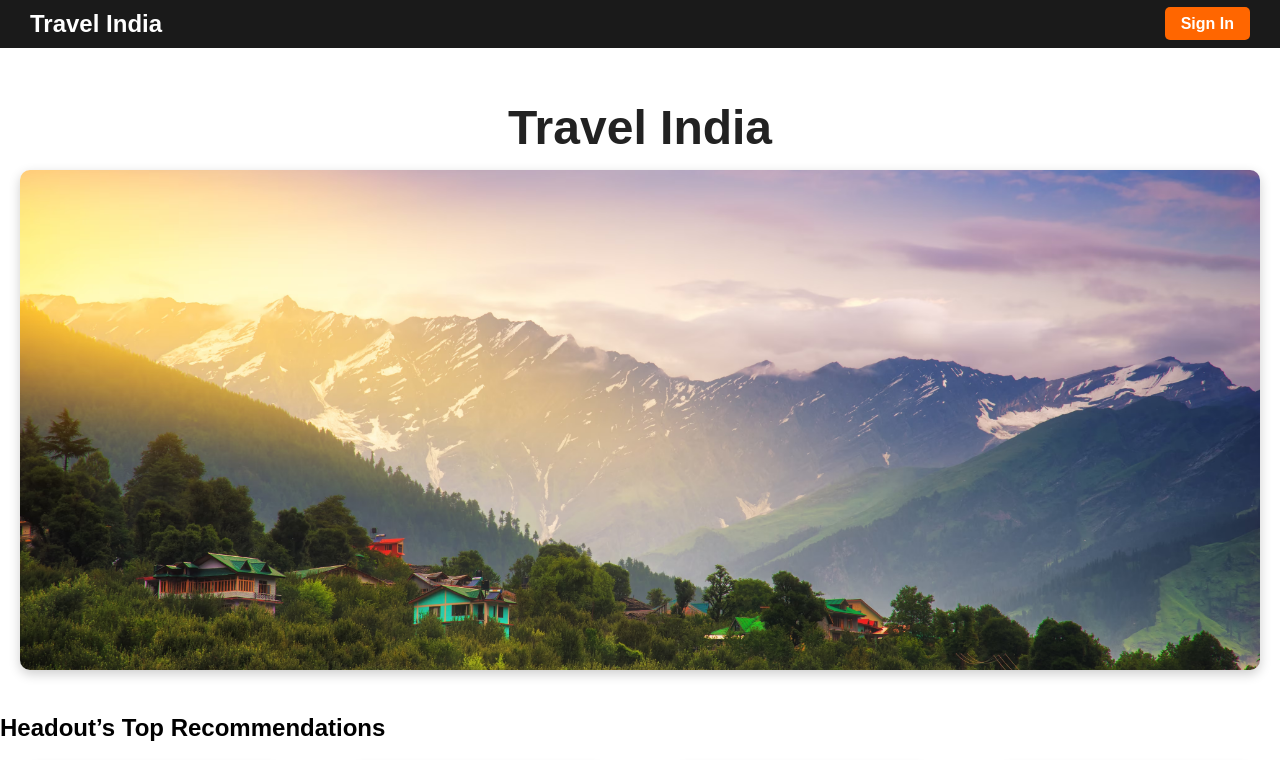
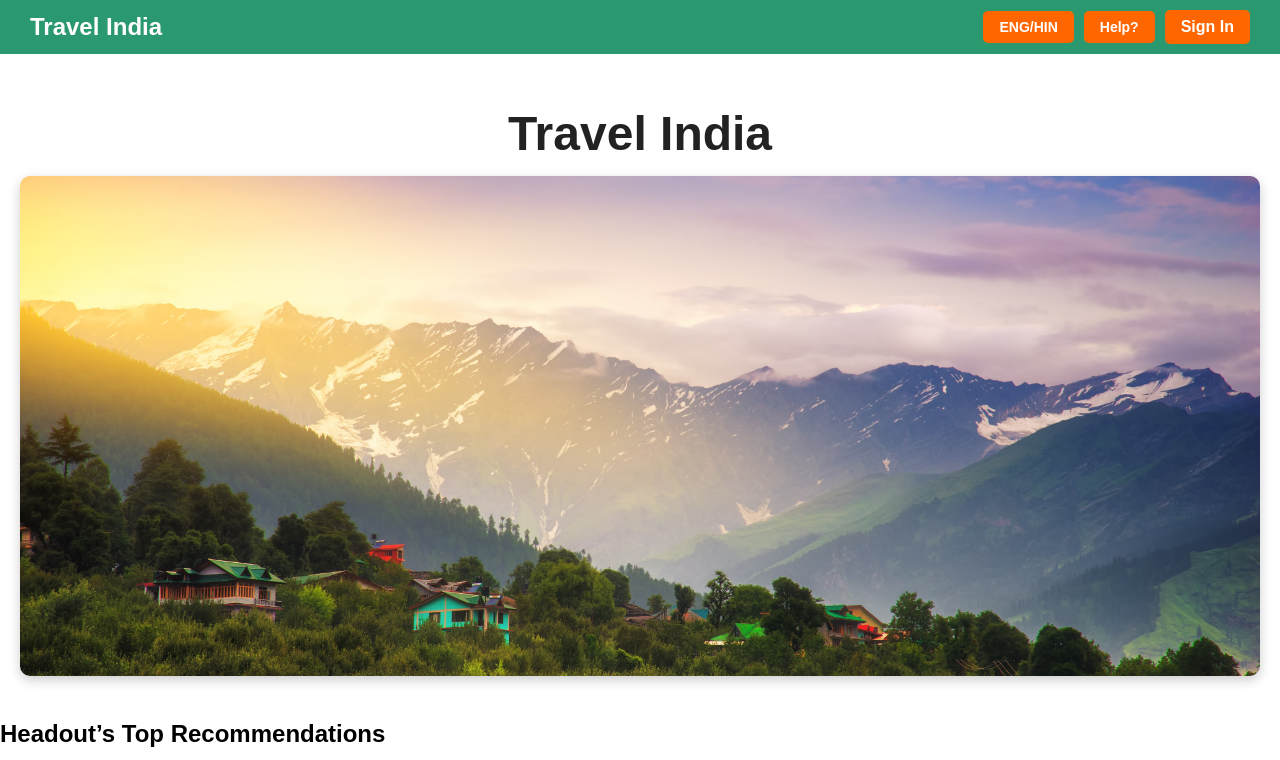
Before and after one commit to amartyakumar16/Travel-app, a React (Create React App) app: page / in a window 1280 px wide. Shown: the top 760 px of the page. Built offline with nearby package versions, Linux system fonts and the light colour scheme.

Commit message:
create language section

```diff
--- a/src/components/Navbar.css
+++ b/src/components/Navbar.css
@@ -1,8 +1,10 @@
-.navbar {
+
+
+  .navbar {
     display: flex;
     justify-content: space-between;
     align-items: center;
-    background-color: #1a1a1a;
+    background-color: #2b996f;
     padding: 10px 30px;
     color: white;
   }
@@ -13,7 +15,27 @@
     text-decoration: none;
     color: white;
   }
+  .navbar-links {
+    display: flex;
+    align-items: center;
+  }
 
+  .navbar-links .nav-button {
+    margin-right: 10px;
+    background-color: #ff6600;
+    color: white;
+    border: none;
+    padding: 8px 16px;
+    border-radius: 5px;
+    cursor: pointer;
+    font-size: 14px;
+    font-weight: bold;
+    transition: background-color 0.3s ease;
+  }
+
+  .navbar-links .nav-button:hover {
+    background-color: #b86128;
+  }
   .navbar-links .signin-button {
     background-color: #ff6600;
     padding: 8px 16px;
@@ -25,5 +47,5 @@
   }
 
   .navbar-links .signin-button:hover {
-    background-color: #e65c00;
+    background-color: #4834a0;
   }
--- a/src/components/Navbar.js
+++ b/src/components/Navbar.js
@@ -9,6 +9,8 @@ const Navbar = () => {
         <Link to="/">Travel India</Link>
       </div>
       <div className="navbar-links">
+        <button className="nav-button" onClick={() => alert('Language toggled')}>ENG/HIN</button>
+        <button className="nav-button" onClick={() => alert('Help clicked')}>Help?</button>
         <Link to="/signin" className="signin-button">Sign In</Link>
       </div>
     </nav>
```
Lines whose indentation alone changed are shown as unchanged.
